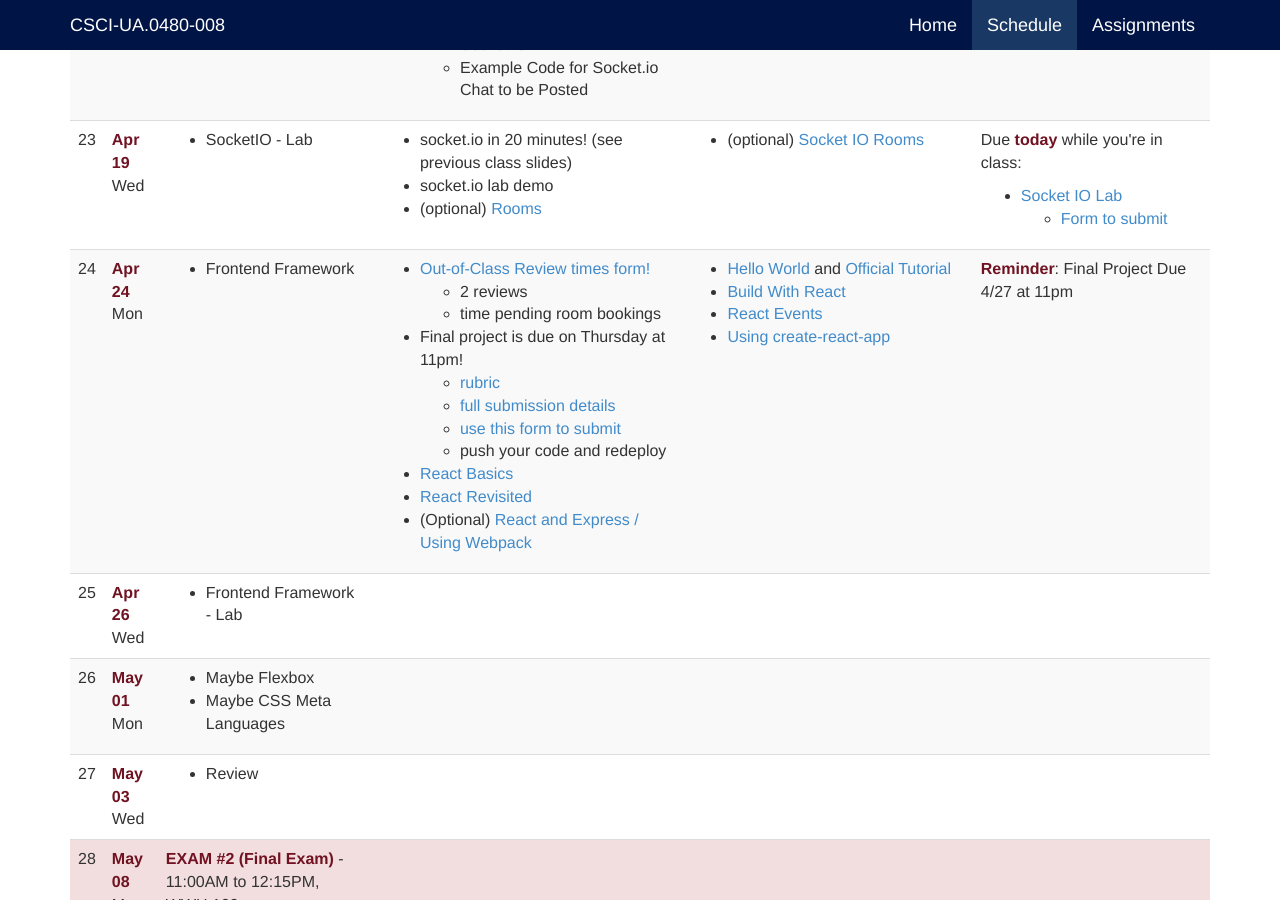
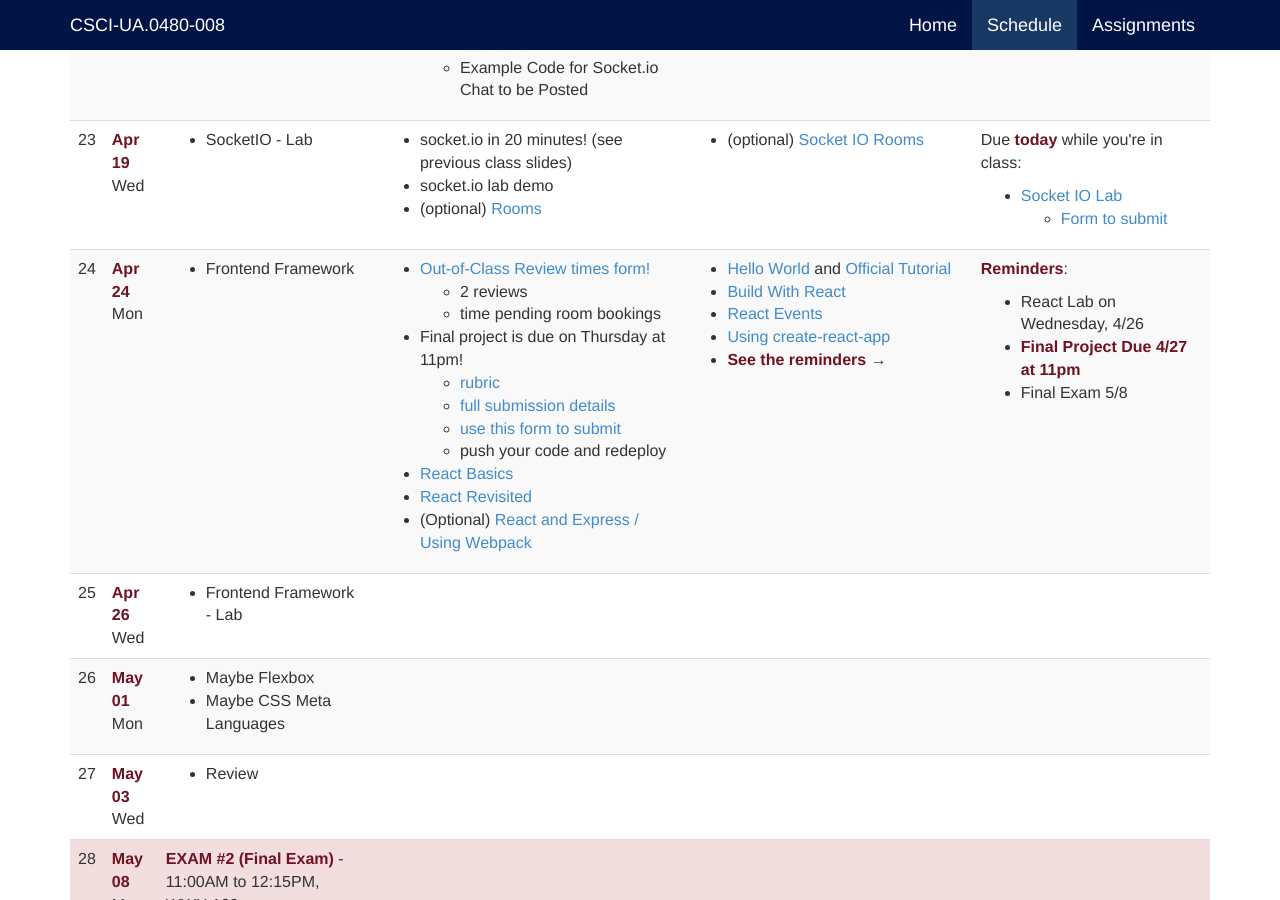
Before and after one commit to foureyes/csci-ua.0480-spring2017-008, a Jekyll site: the page built from schedule.markdown, in a window 1280 px wide and 900 px high, scrolled down 7344 px. Built offline with Jekyll 4.4.1, drawn with Linux system fonts in a browser that asks for light colours.

Commit message:
add reminders

```diff
--- a/_includes/schedule/24.markdown
+++ b/_includes/schedule/24.markdown
@@ -12,6 +12,7 @@
 * [React Revisited](slides/26/react-state-parent.html)
 * (Optional) [React and Express / Using Webpack](slides/26/react-webpack-continued.html)
 
+
 {% comment %}
 * [Binary Calculator Example Code](https://github.com/nyu-csci-ua-0480-001-fall-2016/examples/blob/master/class27/binary-calculator/src/index.js)
 {% endcomment %}
@@ -23,6 +24,7 @@
 * [Build With React](http://buildwithreact.com/)
 * [React Events](https://facebook.github.io/react/docs/events.html#supported-events)
 * [Using create-react-app](https://github.com/facebookincubator/create-react-app/blob/master/README.md#getting-started)
+* __See the reminders__ &rarr;
 
 <!--
 * Chapter
@@ -31,6 +33,10 @@
 </td>
 	<td markdown="block">
 
-__Reminder__: Final Project Due 4/27 at 11pm
+__Reminders__:
+
+* React Lab on Wednesday, 4/26
+* __Final Project Due 4/27 at 11pm__
+* Final Exam 5/8
 
 </td>
```
